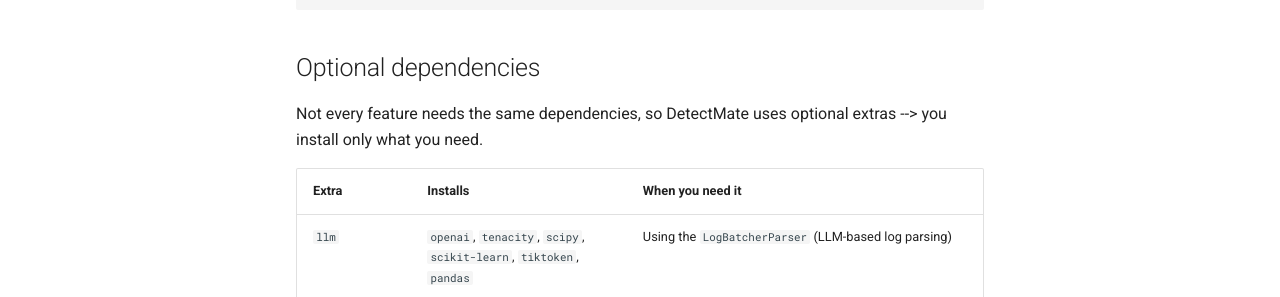
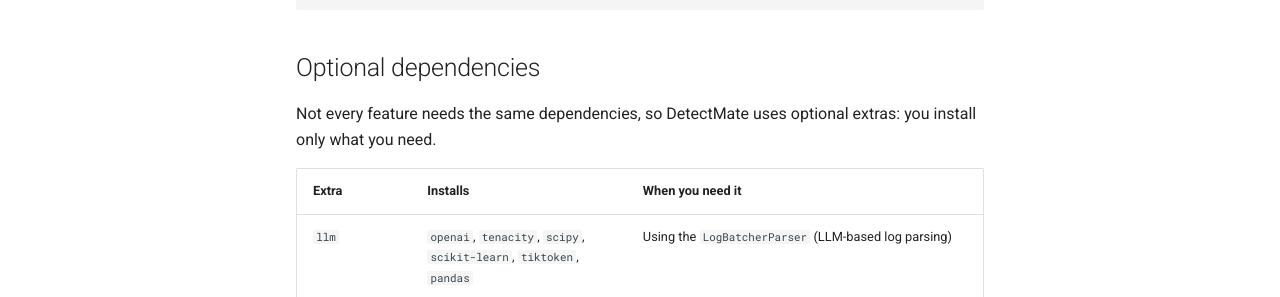
Before and after one commit to ait-detectmate/DetectMateLibrary, an MkDocs documentation site: the page built from docs/user_guide/installation.md, in a window 1280 px wide and 900 px high. Shown: the part 416-713 px from the top of the window. Built offline with MkDocs 1.6.1 and Material for MkDocs 9.7.7, drawn with Linux system fonts in a browser that asks for light colours; some of the changed lines change nothing that is shown.

Commit message:
replace arrows

```diff
--- a/docs/user_guide/installation.md
+++ b/docs/user_guide/installation.md
@@ -19,7 +19,7 @@
 ## Optional dependencies
 
 Not every feature needs the same dependencies, so DetectMate uses optional
-extras --> you install only what you need.
+extras: you install only what you need.
 
 | Extra | Installs | When you need it |
 |---|---|---|
```
